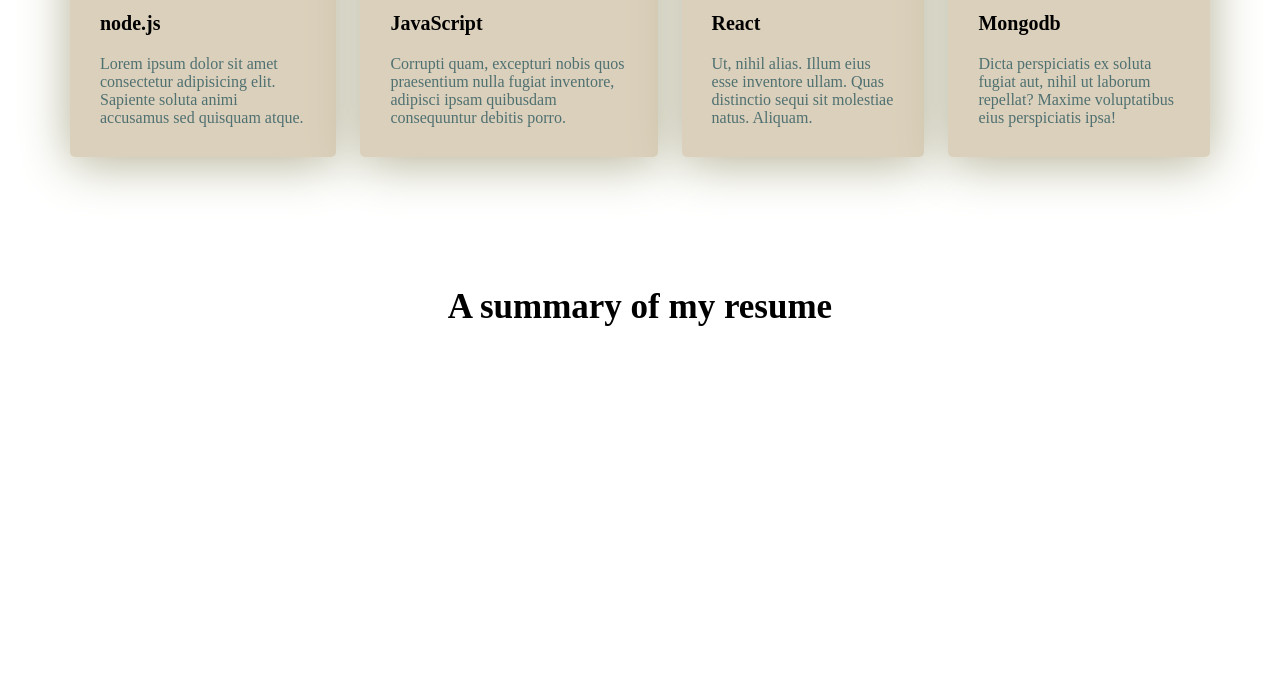
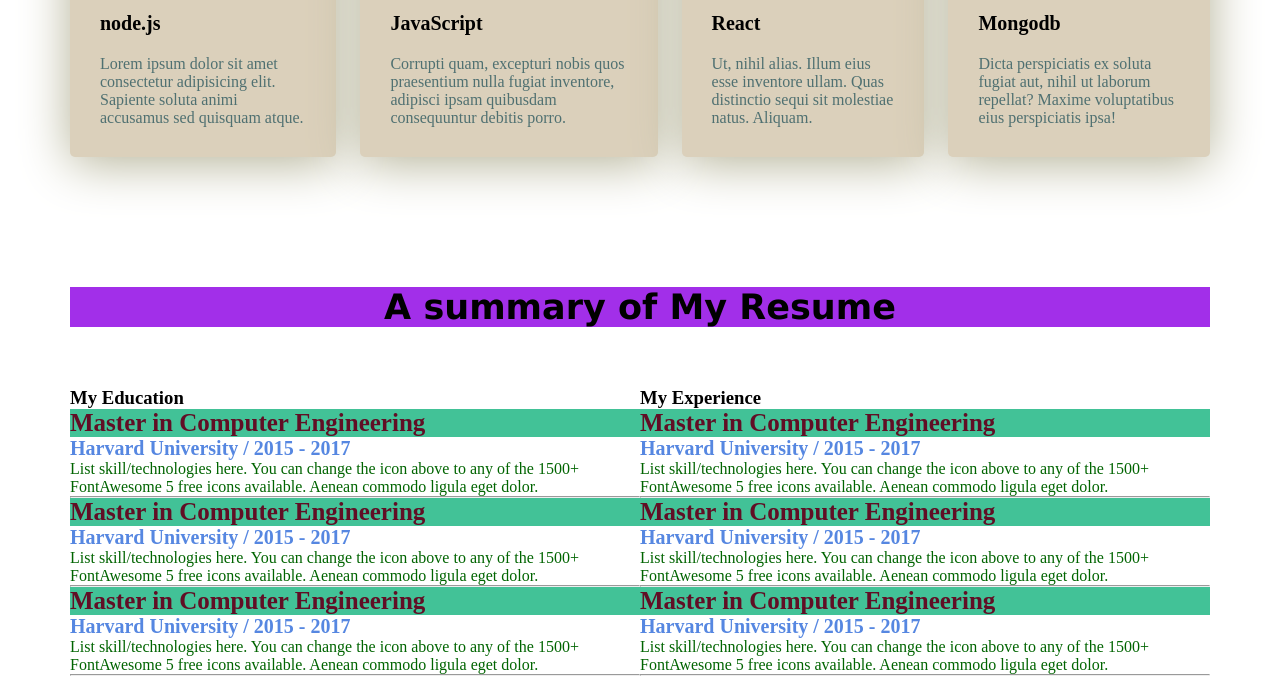
Before and after one commit to muhammada12/my-developer-portfolio, a plain HTML site: page index.html in a window 1280 px wide. Shown: the part 1733-2409 px from the top of the page. Before the commit the page ends 2120 px from the top, so only its background shows below. Drawn offline with Linux system fonts and the light colour scheme; files whose address does not match are found by name.

Commit message:
header and main ++

```diff
--- a/index.html
+++ b/index.html
@@ -80,12 +80,51 @@
        </section>
        <!--Resume Section-->
        <section class="resume">
-        <h3 class="section-title">A summary of my resume</h3>
-        <div class="resume-content">
+            <h3 class="section-title">A summary of My Resume</h3>
+          <div class="resume-content">
             <div>
-
+                <h3 class="resume-title">My Education</h3>
+                <div  class="resume-item">
+                    <h4 class="title">Master in Computer Engineering</h4>
+                    <h5 class="sub-title">Harvard University / 2015 - 2017</h5>
+                    <p class="description">List skill/technologies here. You can change the icon above to any of the 1500+ FontAwesome 5 free icons available. Aenean commodo ligula eget dolor.</p>
+                </div>
+                <hr>
+                <div  class="resume-item">
+                    <h4 class="title">Master in Computer Engineering</h4>
+                    <h5 class="sub-title">Harvard University / 2015 - 2017</h5>
+                    <p class="description">List skill/technologies here. You can change the icon above to any of the 1500+ FontAwesome 5 free icons available. Aenean commodo ligula eget dolor.</p>
+                </div>
+                <hr>
+                <div  class="resume-item">
+                    <h4 class="title">Master in Computer Engineering</h4>
+                    <h5 class="sub-title">Harvard University / 2015 - 2017</h5>
+                    <p class="description">List skill/technologies here. You can change the icon above to any of the 1500+ FontAwesome 5 free icons available. Aenean commodo ligula eget dolor.</p>
+                </div>
+                <hr>
             </div>
-        </div>
+            <div>
+                <h3 class="resume-title">My Experience</h3>
+                <div  class="resume-item">
+                    <h4 class="title">Master in Computer Engineering</h4>
+                    <h5 class="sub-title">Harvard University / 2015 - 2017</h5>
+                    <p class="description">List skill/technologies here. You can change the icon above to any of the 1500+ FontAwesome 5 free icons available. Aenean commodo ligula eget dolor.</p>
+                </div>
+                <hr>
+                <div  class="resume-item">
+                    <h4 class="title">Master in Computer Engineering</h4>
+                    <h5 class="sub-title">Harvard University / 2015 - 2017</h5>
+                    <p class="description">List skill/technologies here. You can change the icon above to any of the 1500+ FontAwesome 5 free icons available. Aenean commodo ligula eget dolor.</p>
+                </div>
+                <hr>
+                <div  class="resume-item">
+                    <h4 class="title">Master in Computer Engineering</h4>
+                    <h5 class="sub-title">Harvard University / 2015 - 2017</h5>
+                    <p class="description">List skill/technologies here. You can change the icon above to any of the 1500+ FontAwesome 5 free icons available. Aenean commodo ligula eget dolor.</p>
+                </div>
+                <hr>
+            </div>
+          </div>
        </section>
 
     </main>
--- a/styles/portfolio.css
+++ b/styles/portfolio.css
@@ -138,6 +138,26 @@ section {
 .skill-description {
     color: rgb(79, 112, 113);
 }
+
 /* resume styles */
-.resume {
+.resume-content {
+    display: flex;
 }
+.resume .title {
+    background-color: rgb(66, 194, 151);
+    font-weight: 700;
+    font-size: 25px;
+    color: rgb(97, 14, 37);
+}
+.resume .sub-title {
+    color: rgb(86, 135, 225);
+    font-weight: 600;
+    font-size: 20px;
+}
+.resume .description {
+    color: darkgreen;
+}
+.section-title {
+    font-family: 'Lucida Sans', 'Lucida Sans Regular', 'Lucida Grande', 'Lucida Sans Unicode', Geneva, Verdana, sans-serif;
+    background-color: rgb(162, 47, 233);
+}
```
